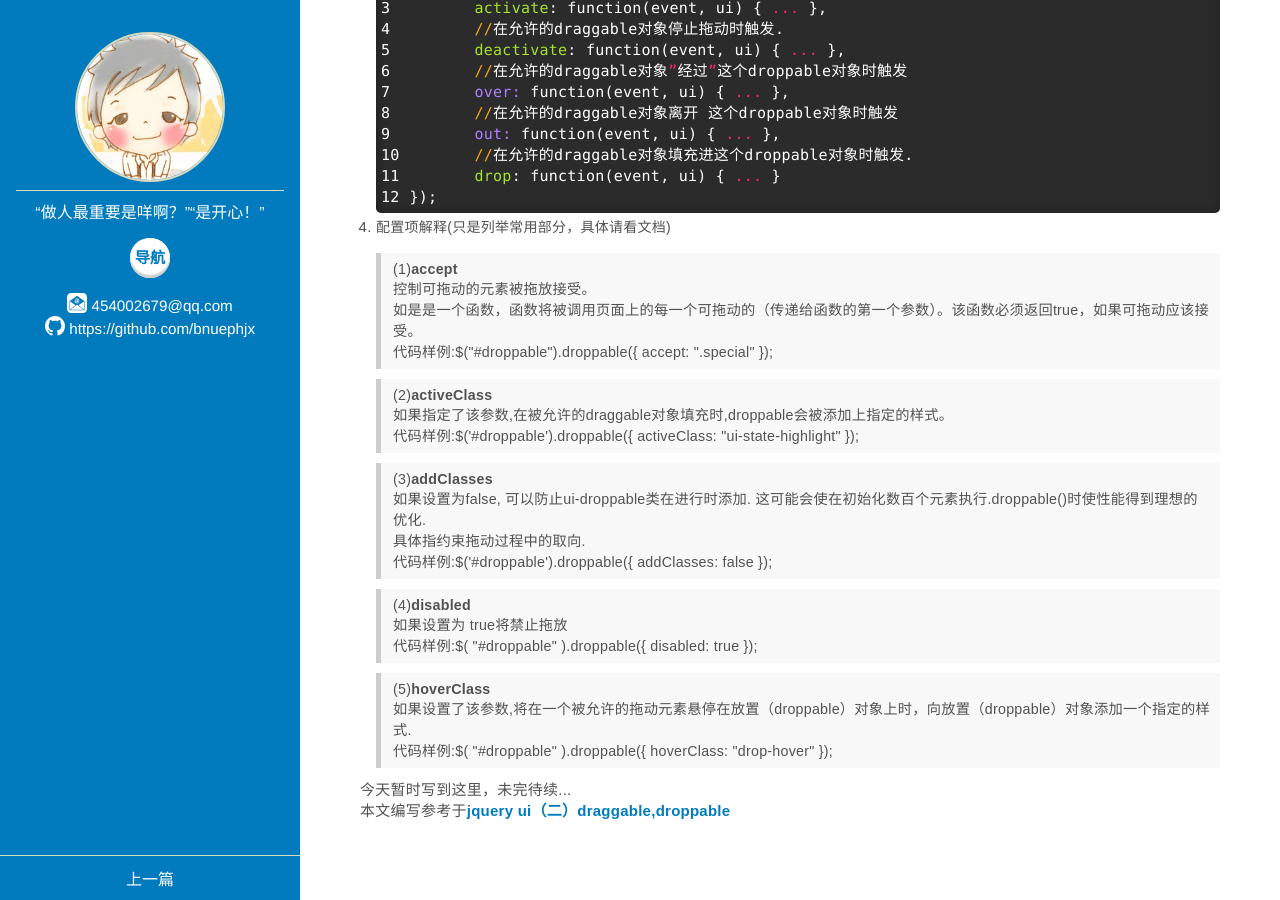
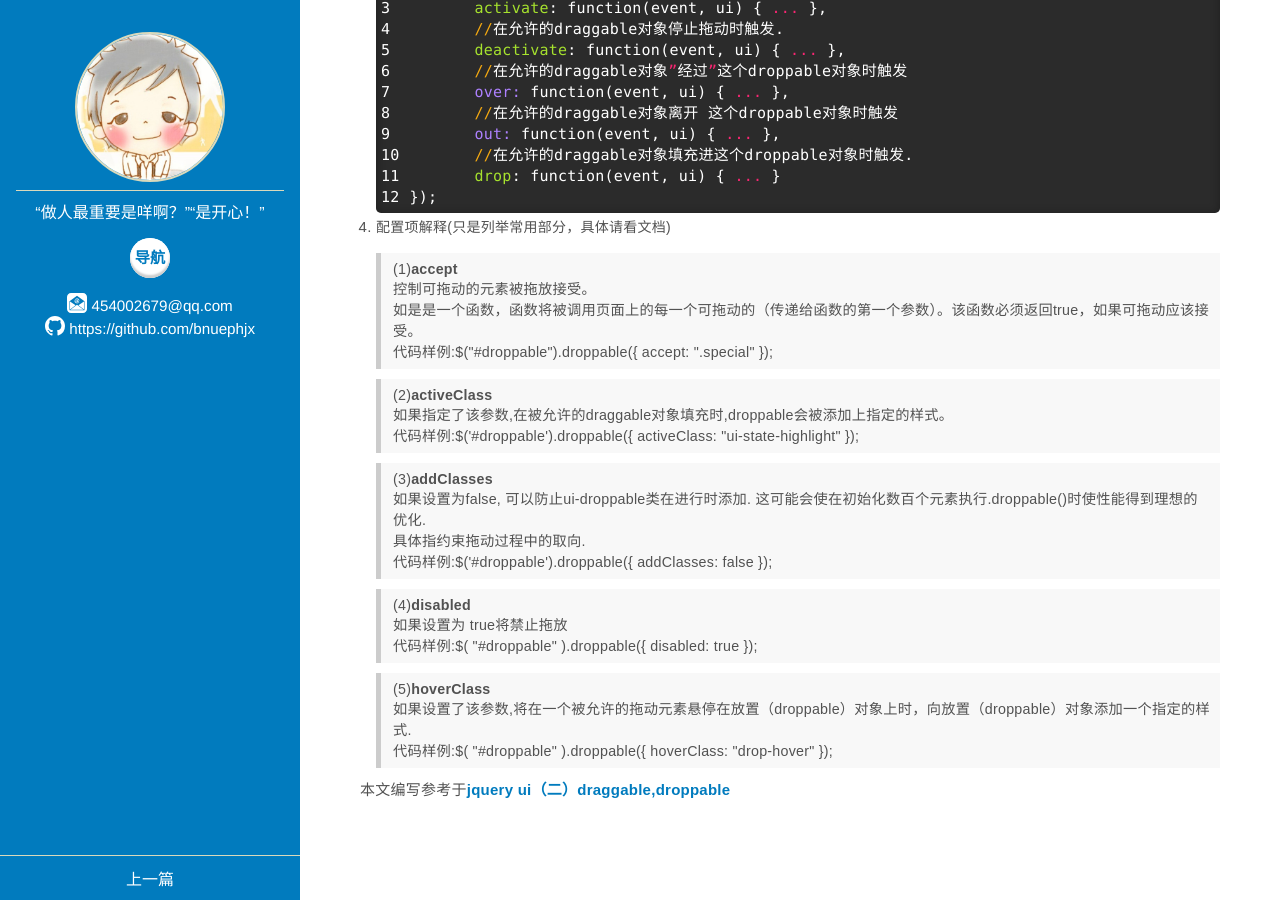
Before and after one commit to bnuephjx/bnuephjx.github.io, a Jekyll site: the page built from _posts/2017-03-23-jquery插件之拖放.html, in a window 1280 px wide and 900 px high, scrolled down 1607 px. Built offline with Jekyll 4.4.1, drawn with Linux system fonts in a browser that asks for light colours.

Commit message:
更新文章

```diff
--- a/_posts/2017-03-23-jquery插件之拖放.html
+++ b/_posts/2017-03-23-jquery插件之拖放.html
@@ -128,5 +128,4 @@ description: 最近一个项目要用到拖拽排序，如果你去网上搜索
         </blockquote>
     </li>
 </ol>
-<p class="font">今天暂时写到这里，未完待续...</p>
 <p class="font">本文编写参考于<a href="http://blog.csdn.net/dearkerwin/article/details/8969642" target="_blank">jquery ui（二）draggable,droppable</a></p>
```
